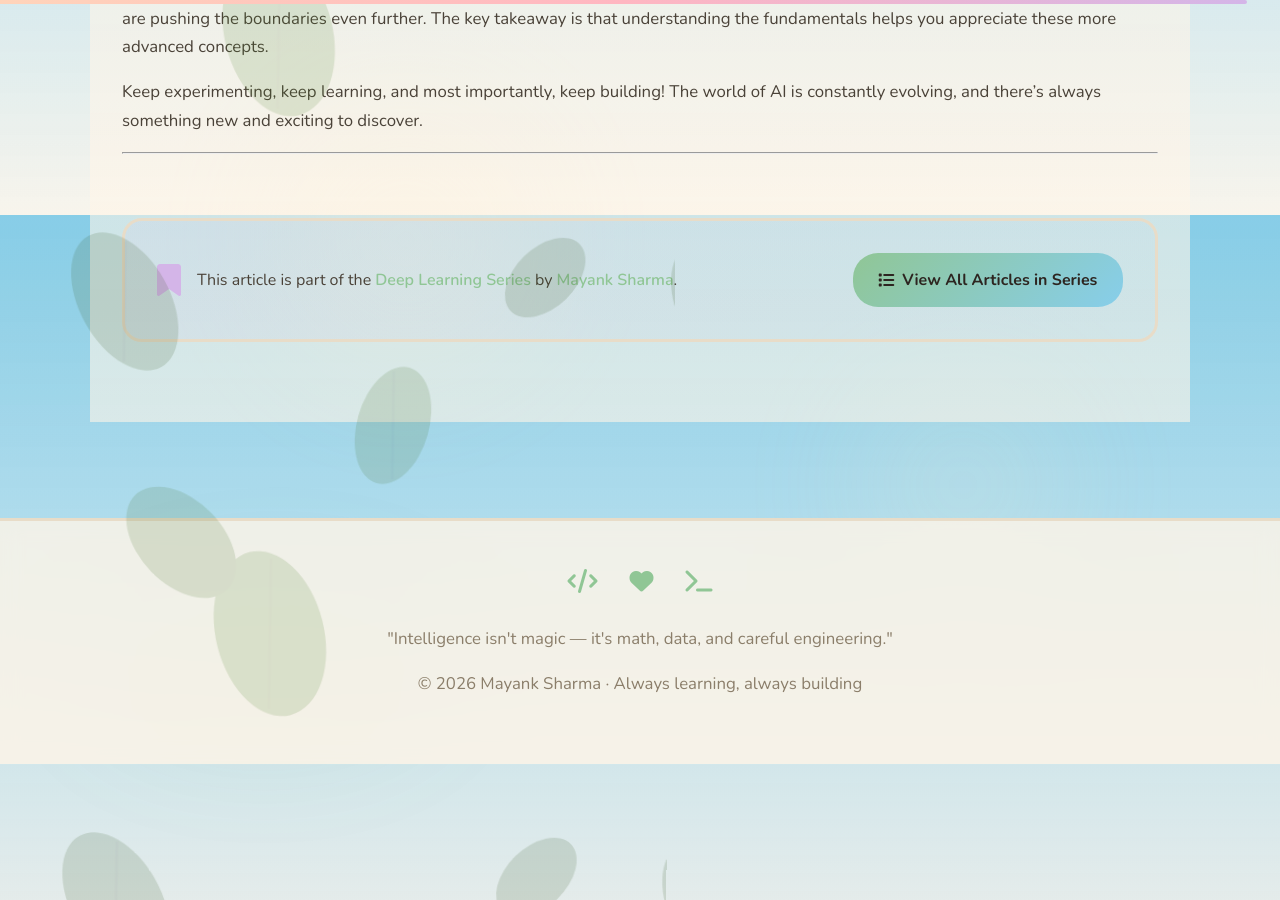
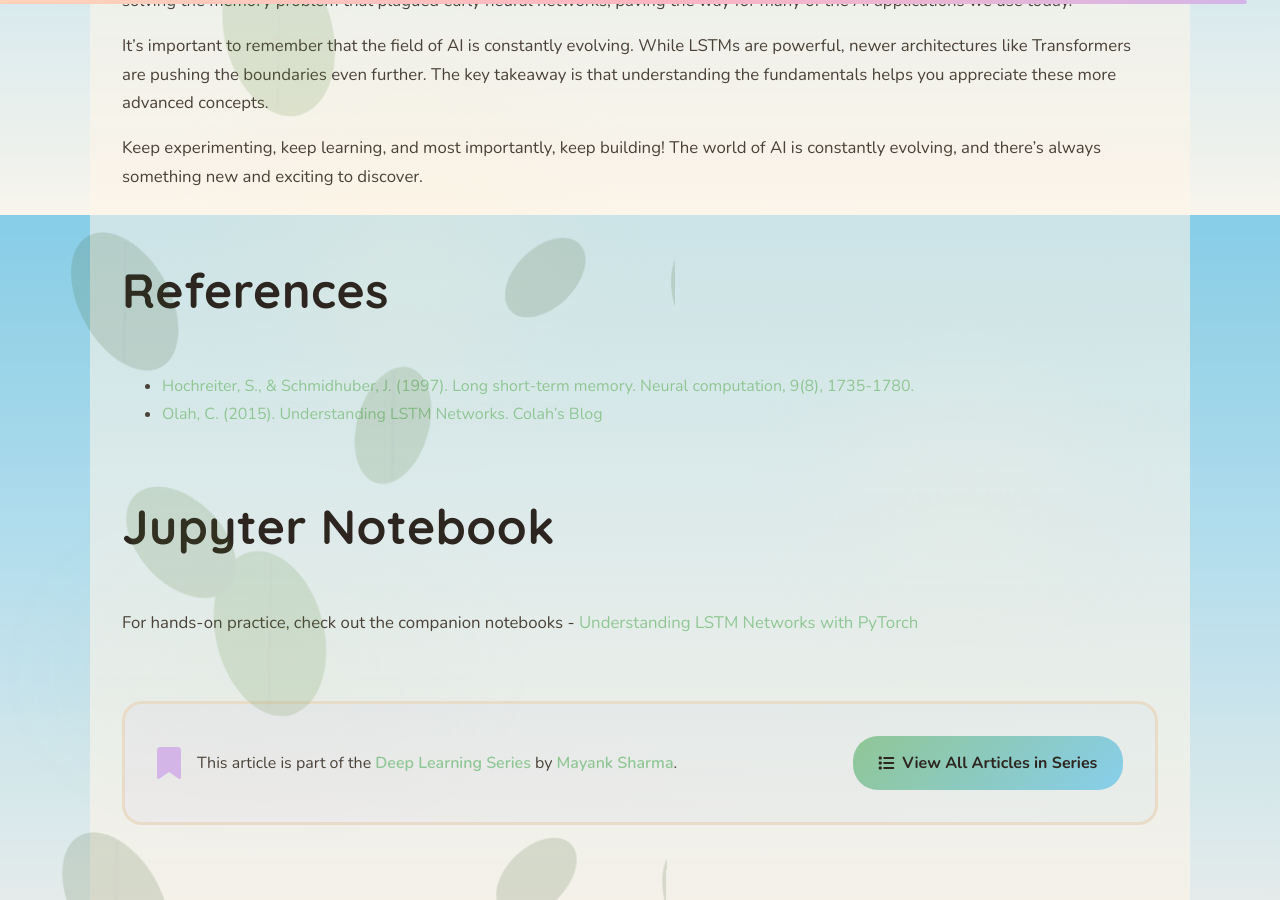
Before and after one commit to mayank1101/mayank1101.github.io, a Jekyll site: the page built from _posts/2026-01-22-lstm.md, in a window 1280 px wide and 900 px high, scrolled down 13285 px. Built offline with Jekyll 4.4.1, drawn with Linux system fonts in a browser that asks for light colours; some of the changed text lies outside the part shown.

Commit message:
added references and jupyter notebook for practice

```diff
--- a/_posts/2026-01-22-lstm.md
+++ b/_posts/2026-01-22-lstm.md
@@ -18,6 +18,8 @@ Continuing in our journey into Deep Learning Series, previosly we looked into [R
 4. [Implementing an LSTM with PyTorch](#implementing-an-lstm-with-pytorch)
 5. [Advantages and Disadvantages of LSTMs](#advantages-and-disadvantages-of-lstms)
 6. [Conclusion](#conclusion)
+7. [References](#references)
+8. [Jupyter Notebook](#jupyter-notebook)
 
 ## Introduction: The Memory Problem
 
@@ -411,4 +413,11 @@ It's important to remember that the field of AI is constantly evolving. While LS
 
 Keep experimenting, keep learning, and most importantly, keep building! The world of AI is constantly evolving, and there's always something new and exciting to discover.
 
----
+## References
+
+- [Hochreiter, S., & Schmidhuber, J. (1997). Long short-term memory. Neural computation, 9(8), 1735-1780.](https://www.bioinf.jku.at/publications/older/2604.pdf)
+- [Olah, C. (2015). Understanding LSTM Networks. Colah's Blog](https://colah.github.io/posts/2015-08-Understanding-LSTMs/)
+
+## Jupyter Notebook
+
+For hands-on practice, check out the companion notebooks - [Understanding LSTM Networks with PyTorch](https://drive.google.com/file/d/1YboOMB7g5tVaO5xUxcMneYlaQ4yVG_oE/view?usp=sharing)
```
